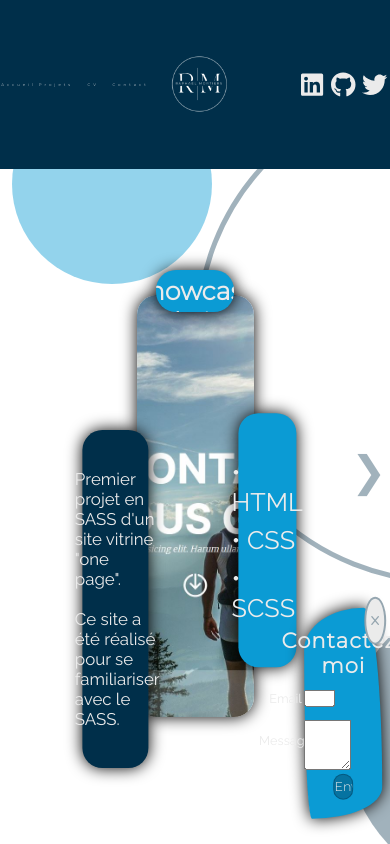
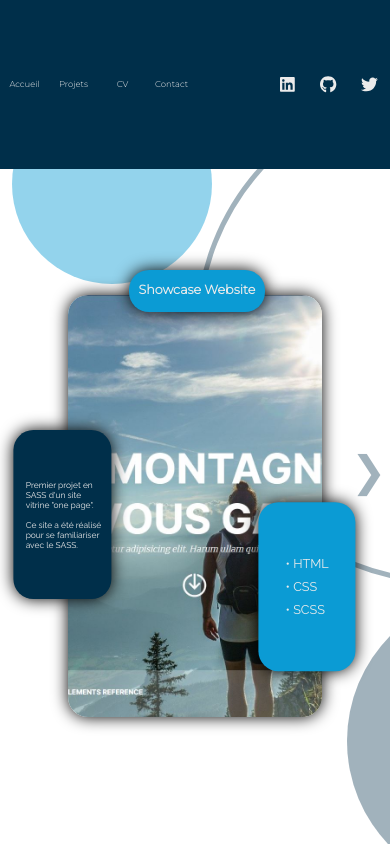
Before and after one commit to Archiraph/Portfolio, a React (Create React App) app: page /projet-1 in a window 390 px wide. Built offline with nearby package versions, Linux system fonts and the light colour scheme; no server answers.

Commit message:
responsive

```diff
--- a/src/assets/style/_settings.scss
+++ b/src/assets/style/_settings.scss
@@ -29,6 +29,9 @@ body{
     overflow-x: hidden;
     min-height: 100vh;
     color: $white;
+    @media screen and (max-width: 1035px) {
+        min-height: auto;
+    }
 }
 
 .navlink{
--- a/src/assets/style/components/_nav.scss
+++ b/src/assets/style/components/_nav.scss
@@ -38,6 +38,10 @@
           transform: scale(1.2);
           font-weight: 900;
       }
+
+        @media screen and (max-width: 1035px) {
+          display: none;
+      }
     }
   }
 
@@ -77,7 +81,17 @@
       &:hover::after {
         width: 68%;
       }
+
+      @media screen and (max-width: 1035px) {
+        font-size: 1vh;
+        letter-spacing: 0;
+        width: 10vw;
     }
+    }
+
+    @media screen and (max-width: 1035px) {
+      width: 60%;
+  }
   }
 
   #logo-container {
@@ -87,6 +101,10 @@
     background-size: contain;
     background-repeat: no-repeat;
     background-position: center;
+
+    @media screen and (max-width: 1035px) {
+      display: none;
+  }
   }
 
   #reseauxNav {
@@ -98,9 +116,17 @@
       width: 8vw;
       @include childCenter;
 
+      @media screen and (max-width: 1035px) {
+        margin: 5px;
+    }
+
       svg {
         height: 3vh;
         transition: 0.3s;
+
+        @media screen and (max-width: 1035px) {
+          height: 2vh;
+      }
 
         &:hover {
           transform: scale(1.3);
--- a/src/assets/style/components/_popup.scss
+++ b/src/assets/style/components/_popup.scss
@@ -89,4 +89,8 @@
             box-shadow: 0 0 1em black;
         }
     }
+    @media screen and (max-width: 1035px) {
+        display: none;
+        right: 10000px;
+    }
 }
--- a/src/assets/style/components/_project.scss
+++ b/src/assets/style/components/_project.scss
@@ -105,6 +105,17 @@
                 font-family: $font-title;
                 margin-top: 5px;
                 font-size: 3vh;
+
+                @media screen and (max-width: 1035px) {
+                    font-size: 1.5vh;
+                }
+            }
+
+            @media screen and (max-width: 1035px) {
+                width: 35vw;
+                left: 33%;
+                @include childCenter;
+                padding-bottom: 1vh;
             }
         }
 
@@ -123,7 +134,17 @@
                     font-family: $font-text;
                     margin: 8px;
                     font-size: 3vh;
+
+                    @media screen and (max-width: 1035px) {
+                        font-size: 1.5vh;
+                    }
                 }
+            }
+            @media screen and (max-width: 1035px) {
+                width: 25vw;
+                margin-left: 35%;
+                margin-top: 35%;
+                height: 20vh;
             }
         }
 
@@ -142,6 +163,14 @@
                 margin: 8px;
                 margin-left: 12px;
                 font-size: 2vh;
+
+                @media screen and (max-width: 1035px) {
+                    font-size: 1vh;
+                }
+            }
+            @media screen and (max-width: 1035px) {
+                height: 20vh;
+                width: 25vw;
             }
         }
 
@@ -151,6 +180,10 @@
 
         #site-box{
             display: none;
+        }
+
+        @media screen and (max-width: 1035px) {
+            width: 65vw;
         }
     }
 
@@ -206,6 +239,12 @@
                     color: $white;
                 }
             }
+
+            @media screen and (max-width: 1035px) {
+                width: 25vw;
+                left: 20%;
+                font-size: 1vh;
+            }
         }
 
         #site-box{
@@ -229,6 +268,10 @@
 
             h2{
                 margin-right: 0.5vw;
+            }
+            @media screen and (max-width: 1035px) {
+                width: 25vw;
+                font-size: 1vh;
             }
         }
 
@@ -264,7 +307,9 @@
                 left: 3%;
                 z-index: -1;
             }
-
+            @media screen and (max-width: 1035px) {
+                width: 80vw;
+            }
     }
 
     #project1-pic{
@@ -421,4 +466,5 @@
         background-image: url("../img/Projet31.png");
         @include background;
     }
+
 }
--- a/src/assets/style/index.css
+++ b/src/assets/style/index.css
@@ -18,6 +18,11 @@ body {
   overflow-x: hidden;
   min-height: 100vh;
   color: #ebebeb;
+}
+@media screen and (max-width: 1035px) {
+  body {
+    min-height: auto;
+  }
 }
 
 .navlink {
@@ -83,6 +88,11 @@ li {
           transform: scale(1.2);
   font-weight: 900;
 }
+@media screen and (max-width: 1035px) {
+  #navigation #navbar #dropdown .navlink2 {
+    display: none;
+  }
+}
 #navigation #navbar .navlink {
   margin: 5px;
   width: 7vw;
@@ -130,6 +140,18 @@ li {
 #navigation #navbar .navlink:hover::after {
   width: 68%;
 }
+@media screen and (max-width: 1035px) {
+  #navigation #navbar .navlink {
+    font-size: 1vh;
+    letter-spacing: 0;
+    width: 10vw;
+  }
+}
+@media screen and (max-width: 1035px) {
+  #navigation #navbar {
+    width: 60%;
+  }
+}
 #navigation #logo-container {
   width: 20%;
   display: -webkit-box;
@@ -145,6 +167,11 @@ li {
   background-size: contain;
   background-repeat: no-repeat;
   background-position: center;
+}
+@media screen and (max-width: 1035px) {
+  #navigation #logo-container {
+    display: none;
+  }
 }
 #navigation #reseauxNav {
   width: 40%;
@@ -167,10 +194,20 @@ li {
       -ms-flex-align: center;
           align-items: center;
 }
+@media screen and (max-width: 1035px) {
+  #navigation #reseauxNav li {
+    margin: 5px;
+  }
+}
 #navigation #reseauxNav li svg {
   height: 3vh;
   -webkit-transition: 0.3s;
   transition: 0.3s;
+}
+@media screen and (max-width: 1035px) {
+  #navigation #reseauxNav li svg {
+    height: 2vh;
+  }
 }
 #navigation #reseauxNav li svg:hover {
   -webkit-transform: scale(1.3);
@@ -333,6 +370,12 @@ li {
   -webkit-box-shadow: 0 0 1em black;
           box-shadow: 0 0 1em black;
 }
+@media screen and (max-width: 1035px) {
+  #popup {
+    display: none;
+    right: 10000px;
+  }
+}
 
 .project {
   position: relative;
@@ -449,6 +492,27 @@ li {
   margin-top: 5px;
   font-size: 3vh;
 }
+@media screen and (max-width: 1035px) {
+  .project .project-container .project-title h1 {
+    font-size: 1.5vh;
+  }
+}
+@media screen and (max-width: 1035px) {
+  .project .project-container .project-title {
+    width: 35vw;
+    left: 33%;
+    display: -webkit-box;
+    display: -ms-flexbox;
+    display: flex;
+    -webkit-box-pack: center;
+        -ms-flex-pack: center;
+            justify-content: center;
+    -webkit-box-align: center;
+        -ms-flex-align: center;
+            align-items: center;
+    padding-bottom: 1vh;
+  }
+}
 .project .project-container .project-languages {
   background-color: rgb(11, 155, 212);
   height: 30vh;
@@ -475,6 +539,19 @@ li {
   font-family: "font-text", sans-serif;
   margin: 8px;
   font-size: 3vh;
+}
+@media screen and (max-width: 1035px) {
+  .project .project-container .project-languages ul li {
+    font-size: 1.5vh;
+  }
+}
+@media screen and (max-width: 1035px) {
+  .project .project-container .project-languages {
+    width: 25vw;
+    margin-left: 35%;
+    margin-top: 35%;
+    height: 20vh;
+  }
 }
 .project .project-container .project-description {
   display: -webkit-box;
@@ -504,11 +581,27 @@ li {
   margin-left: 12px;
   font-size: 2vh;
 }
+@media screen and (max-width: 1035px) {
+  .project .project-container .project-description p {
+    font-size: 1vh;
+  }
+}
+@media screen and (max-width: 1035px) {
+  .project .project-container .project-description {
+    height: 20vh;
+    width: 25vw;
+  }
+}
 .project .project-container #code-box {
   display: none;
 }
 .project .project-container #site-box {
   display: none;
+}
+@media screen and (max-width: 1035px) {
+  .project .project-container {
+    width: 65vw;
+  }
 }
 .project .hoverProject {
   height: 50vh;
@@ -569,6 +662,13 @@ li {
 .project .hoverProject #code-box h2::before {
   color: #ebebeb;
 }
+@media screen and (max-width: 1035px) {
+  .project .hoverProject #code-box {
+    width: 25vw;
+    left: 20%;
+    font-size: 1vh;
+  }
+}
 .project .hoverProject #site-box {
   display: -webkit-box;
   display: -ms-flexbox;
@@ -601,6 +701,12 @@ li {
 .project .hoverProject #site-box h2 {
   margin-right: 0.5vw;
 }
+@media screen and (max-width: 1035px) {
+  .project .hoverProject #site-box {
+    width: 25vw;
+    font-size: 1vh;
+  }
+}
 .project .hoverProject .circle1 {
   position: absolute;
   border: 5px solid rgba(0, 47, 74, 0.368627451);
@@ -630,6 +736,11 @@ li {
   top: 10%;
   left: 3%;
   z-index: -1;
+}
+@media screen and (max-width: 1035px) {
+  .project .hoverProject {
+    width: 80vw;
+  }
 }
 .project #project1-pic {
   background-image: url("../img/Projet1.png");
@@ -877,6 +988,13 @@ li {
   -webkit-box-shadow: 0 0 1em black;
           box-shadow: 0 0 1em black;
 }
+@media screen and (max-width: 1035px) {
+  #home #content-home h3 {
+    max-width: 70vw;
+    font-size: 2.5vh;
+    padding-right: 3%;
+  }
+}
 #home #content-home h2 {
   font-family: "font-title", sans-serif;
   background-color: #002f4a;
@@ -898,6 +1016,11 @@ li {
   -webkit-box-shadow: 0 0 1em black;
           box-shadow: 0 0 1em black;
 }
+@media screen and (max-width: 1035px) {
+  #home #content-home h2 {
+    margin-left: 5%;
+  }
+}
 #home #content-home #first-text {
   padding: 3%;
   font-family: "font-text", sans-serif;
@@ -911,6 +1034,12 @@ li {
   -webkit-box-shadow: 0 0 1em black;
           box-shadow: 0 0 1em black;
 }
+@media screen and (max-width: 1035px) {
+  #home #content-home #first-text {
+    max-width: 50vw;
+    font-size: 1vh;
+  }
+}
 #home #content-home #second-text {
   padding: 3%;
   font-family: "font-text", sans-serif;
@@ -922,6 +1051,13 @@ li {
   border-radius: 10px;
   -webkit-box-shadow: 0 0 1em black;
           box-shadow: 0 0 1em black;
+}
+@media screen and (max-width: 1035px) {
+  #home #content-home #second-text {
+    max-width: 50vw;
+    font-size: 1vh;
+    margin-top: 5%;
+  }
 }
 #home #content-home .circle1 {
   position: absolute;
@@ -963,6 +1099,11 @@ li {
   left: 100%;
   z-index: -1;
 }
+@media screen and (max-width: 1035px) {
+  #home #content-home {
+    width: 100vw;
+  }
+}
 #home footer {
   display: -webkit-box;
   display: -ms-flexbox;
@@ -975,7 +1116,7 @@ li {
           align-items: center;
   background-color: #002f4a;
   width: 50vw;
-  height: 5vh;
+  height: 6vh;
   border-top-right-radius: 15px;
   font-family: "font-text", sans-serif;
   font-size: 1.5vh;
@@ -1006,7 +1147,18 @@ li {
   text-align: center;
   margin-right: 6px;
 }
+@media screen and (max-width: 1035px) {
+  #home footer {
+    width: 100vw;
+    border-top-right-radius: 0px;
+    font-size: 0.7vh;
+  }
+}
 
+#cv-global {
+  max-width: 100vw;
+  overflow-x: hidden;
+}
 #cv-global #cv-container {
   height: 100vh;
   margin-bottom: 300px;
@@ -1075,6 +1227,28 @@ li {
   height: 92vh;
   width: 35vw;
 }
+@media screen and (max-width: 635px) {
+  #cv-global .image img {
+    width: 80vw;
+    height: 70vh;
+  }
+}
+@media screen and (max-width: 1035px) {
+  #cv-global .image img {
+    width: 65vw;
+  }
+}
+@media screen and (max-width: 635px) {
+  #cv-global .image {
+    width: 80vw;
+    height: 70vh;
+  }
+}
+@media screen and (max-width: 1035px) {
+  #cv-global .image {
+    width: 65vw;
+  }
+}
 
 #contact {
   overflow: hidden;
@@ -1132,6 +1306,11 @@ li {
 }
 #contact #head-contact p {
   font-family: "font-text", sans-serif;
+}
+@media screen and (max-width: 1035px) {
+  #contact #head-contact {
+    width: 100vw;
+  }
 }
 #contact #content-contact {
   background-color: #002f4a;
@@ -1220,11 +1399,21 @@ li {
   height: 3vh;
   width: 15vw;
 }
+@media screen and (max-width: 1035px) {
+  #contact #content-contact .form-content div #email {
+    width: 100%;
+  }
+}
 #contact #content-contact .form-content div #mess {
   min-height: 20vh;
   max-height: 25vh;
   min-width: 25vw;
   max-width: 31vw;
+}
+@media screen and (max-width: 1035px) {
+  #contact #content-contact .form-content div #mess {
+    max-width: 100%;
+  }
 }
 #contact #content-contact .form-content #button {
   margin: auto;
@@ -1247,6 +1436,17 @@ li {
   background-color: rgb(11, 155, 212);
   -webkit-box-shadow: 0 0 1em black;
           box-shadow: 0 0 1em black;
+}
+@media screen and (max-width: 1035px) {
+  #contact #content-contact .form-content #button {
+    width: 60%;
+  }
+}
+@media screen and (max-width: 1035px) {
+  #contact #content-contact {
+    width: 85vw;
+    font-size: 1vh;
+  }
 }
 #contact .formMessage {
   top: -50px;
--- a/src/pages/Home.js
+++ b/src/pages/Home.js
@@ -20,6 +20,8 @@ const Home = () => {
         console.error("Erreur lors de la copie du texte :", err);
       });
   };
+
+  const isSmallScreen = window.innerWidth < 768;
 
   const animTextLeft = {
     initial: {
```
Also changed, not shown: src/assets/style/pages/_Contact.scss (+22 -0 lines), src/assets/style/pages/_Cv.scss (+22 -1 lines), src/assets/style/pages/_Home.scss (+35 -1 lines), 1 other file (tests, documents, lock files or other folders).
